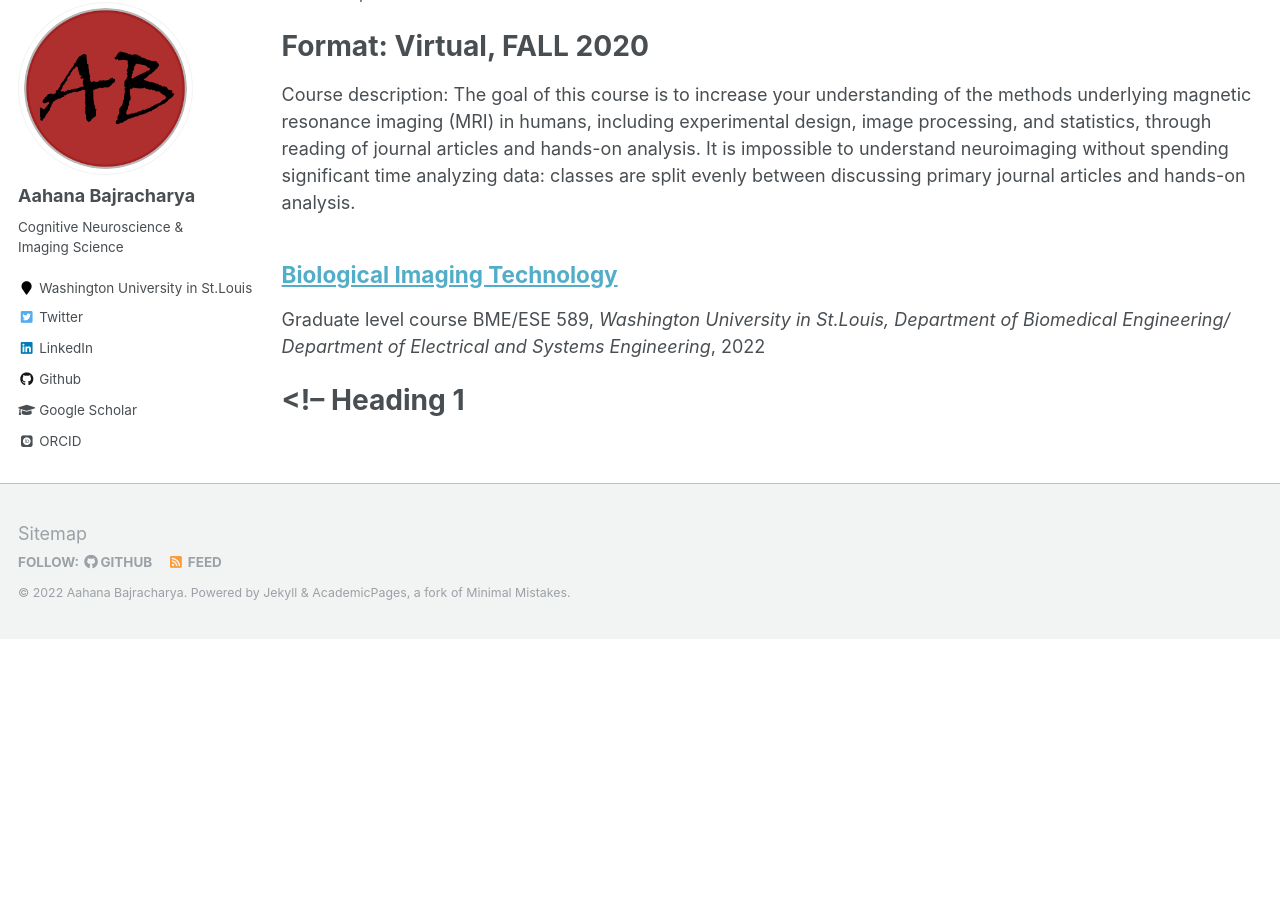
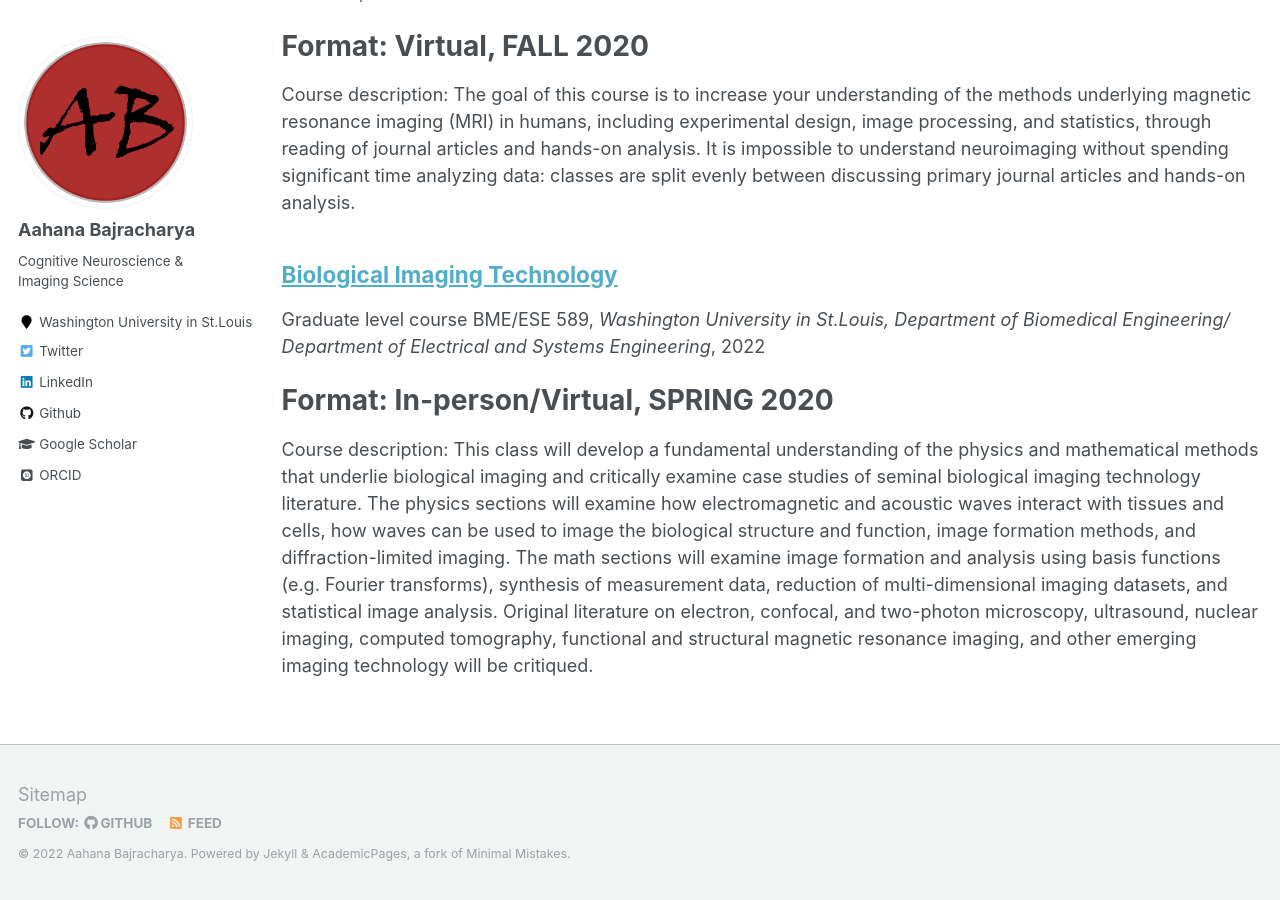
Before and after one commit to kritibhattarai23/kritibhattarai23.github.io, a Jekyll site: the page built from _pages/collection-archive.html, in a window 1280 px wide and 900 px high, scrolled down 1168 px. Built offline with Jekyll 4.4.1, drawn with Linux system fonts in a browser that asks for light colours; some web fonts are replaced; before the commit the page ends 1807 px from its top, so only the background shows below that.

Commit message:
Update 2020-spring-teaching.md

```diff
--- a/_teaching/2020-spring-teaching.md
+++ b/_teaching/2020-spring-teaching.md
@@ -2,17 +2,10 @@
 title: "Biological Imaging Technology"
 collection: teaching
 type: "Graduate level course BME/ESE 589"
-permalink: https://github.com/Aahana1/Aahana1.github.io/blob/e120d3310965ec7735328978d6808e1bf2af123b/_teaching/2020-spring-teaching.md
+permalink: "_teaching/2020-spring-teaching.md"
 venue: "Washington University in St.Louis, Department of Biomedical Engineering/ Department of Electrical and Systems Engineering"
-<!-- date: Spring 2020 -->
 location: "St.Louis, MO, USA"
 ---
-<!-- Heading 1
-======
-
-Heading 2
-====== -->
-
 Format: In-person/Virtual, SPRING 2020
 ======
 Course description: This class will develop a fundamental understanding of the physics and mathematical methods that underlie biological imaging and critically examine case studies of seminal biological imaging technology literature. The physics sections will examine how electromagnetic and acoustic waves interact with tissues and cells, how waves can be used to image the biological structure and function, image formation methods, and diffraction-limited imaging. The math sections will examine image formation and analysis using basis functions (e.g. Fourier transforms), synthesis of measurement data, reduction of multi-dimensional imaging datasets, and statistical image analysis. Original literature on electron, confocal, and two-photon microscopy, ultrasound, nuclear imaging, computed tomography, functional and structural magnetic resonance imaging, and other emerging imaging technology will be critiqued.
```
